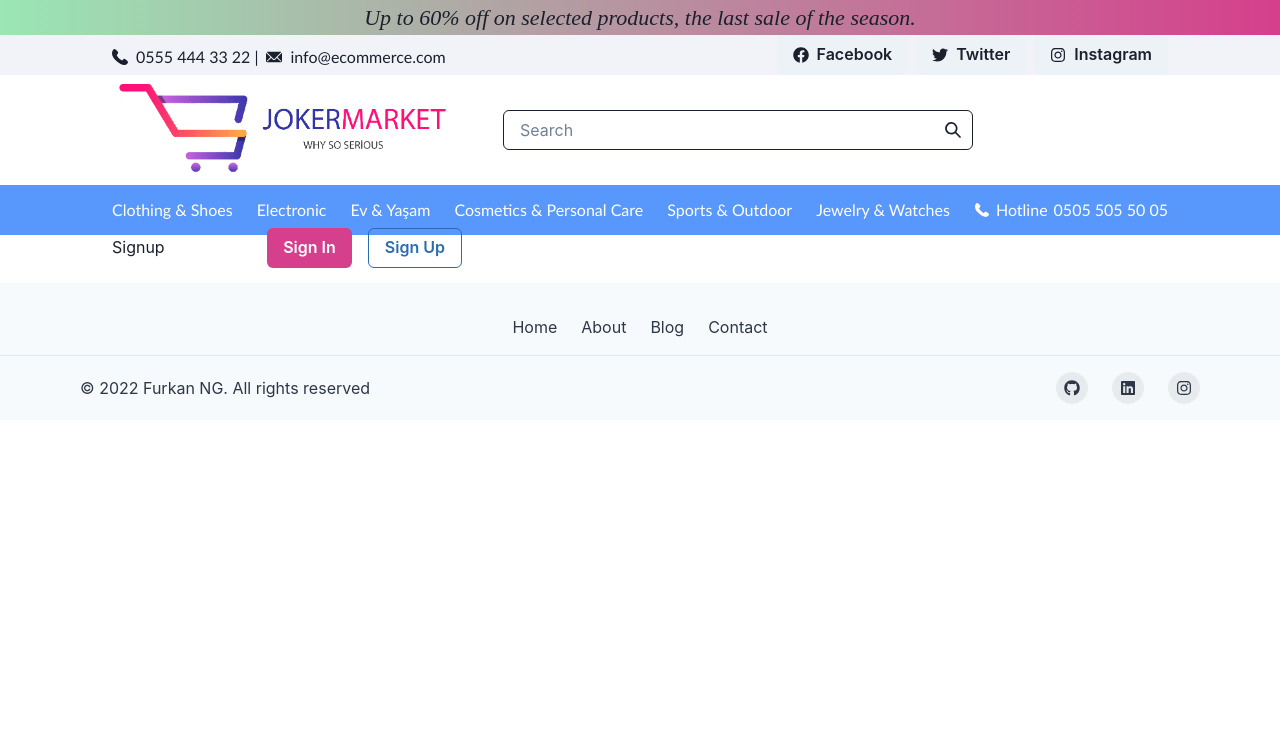
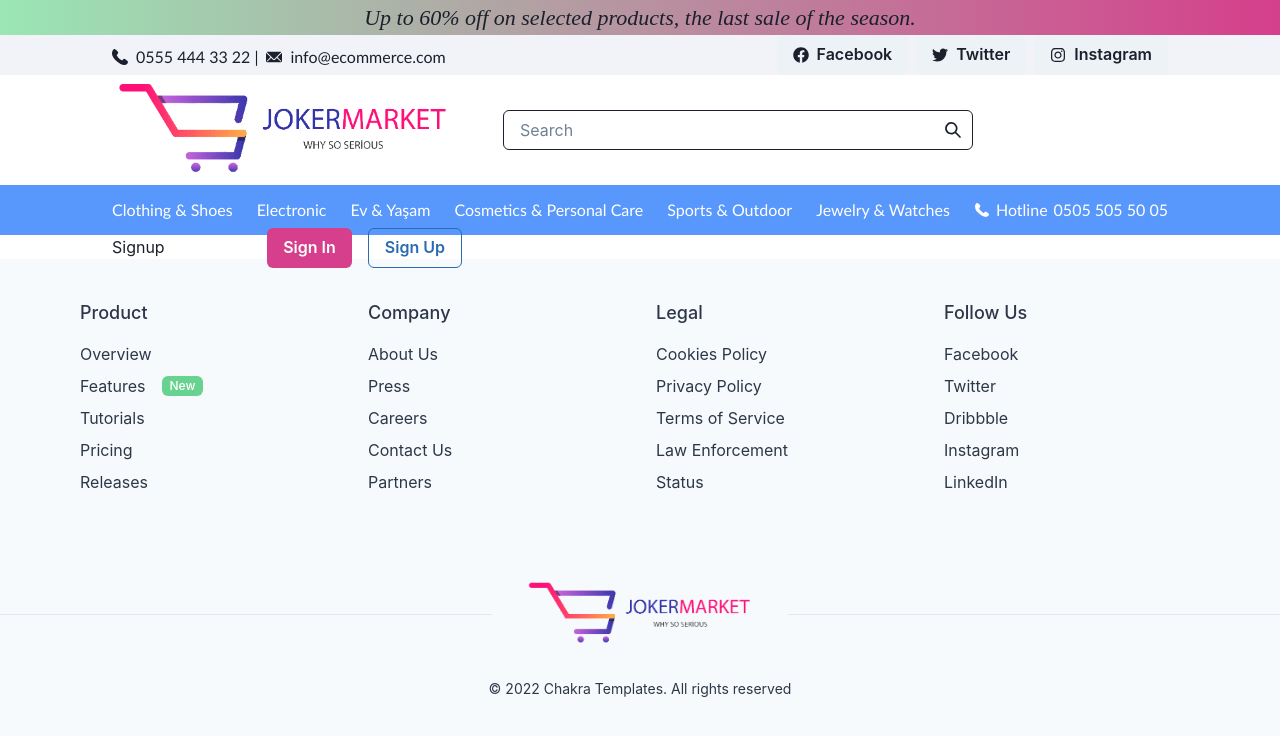
Before and after one commit to furkanng/ecommerce-app, a React (Create React App) app in the folder client/: page /signup in a window 1280 px wide. Shown: the top 736 px of the page. Built offline with nearby package versions, Linux system fonts and the light colour scheme.

Commit message:
footer complated

```diff
--- a/client/src/components/Footer/index.jsx
+++ b/client/src/components/Footer/index.jsx
@@ -1,100 +1,105 @@
 import {
   Box,
-  chakra,
   Container,
+  Link,
+  SimpleGrid,
   Stack,
   Text,
+  Flex,
+  Tag,
   useColorModeValue,
-  VisuallyHidden,
   Image,
 } from "@chakra-ui/react";
-import { FaGithub, FaLinkedin, FaInstagram } from "react-icons/fa";
 import { ReactNode } from "react";
-import { Link } from "react-router-dom";
+import logo from "../../images/logo-1.png";
 
-const SocialButton = ({
-  children,
-  label,
-  href,
-}: {
-  children: ReactNode,
-  label: string,
-  href: string,
-}) => {
+const Logo = (props: any) => {
+  return <Image h={20} src={logo}/>;
+};
+
+const ListHeader = ({ children }: { children: ReactNode }) => {
   return (
-    <chakra.button
-      bg={useColorModeValue("blackAlpha.100", "whiteAlpha.100")}
-      rounded={"full"}
-      w={8}
-      h={8}
-      cursor={"pointer"}
-      as={"a"}
-      href={href}
-      display={"inline-flex"}
-      alignItems={"center"}
-      justifyContent={"center"}
-      transition={"background 0.3s ease"}
-      _hover={{
-        bg: useColorModeValue("blackAlpha.200", "whiteAlpha.200"),
-      }}
-    >
-      <VisuallyHidden>{label}</VisuallyHidden>
+    <Text fontWeight={"500"} fontSize={"lg"} mb={2}>
       {children}
-    </chakra.button>
+    </Text>
   );
 };
 
-export default function SmallCentered() {
+export default function LargeWithLogoCentered() {
   return (
     <Box
-      mt="6"
       bg={useColorModeValue("gray.50", "gray.900")}
       color={useColorModeValue("gray.700", "gray.200")}
     >
-      <Container
-        as={Stack}
-        maxW={"6xl"}
-        py={4}
-        spacing={4}
-        justify={"center"}
-        align={"center"}
-      >
-        <Image  maxH="70px" />
-        <Stack direction={"row"} spacing={6}>
-          <Link to="/">Home</Link>
-          <Link to="/signin">About</Link>
-          <Link to="/signup">Blog</Link>
-          <Link to={"#"}>Contact</Link>
-        </Stack>
+      <Container as={Stack} maxW={"6xl"} py={10}>
+        <SimpleGrid columns={{ base: 1, sm: 2, md: 4 }} spacing={8}>
+          <Stack align={"flex-start"}>
+            <ListHeader>Product</ListHeader>
+            <Link href={"#"}>Overview</Link>
+            <Stack direction={"row"} align={"center"} spacing={2}>
+              <Link href={"#"}>Features</Link>
+              <Tag
+                size={"sm"}
+                bg={useColorModeValue("green.300", "green.800")}
+                ml={2}
+                color={"white"}
+              >
+                New
+              </Tag>
+            </Stack>
+            <Link href={"#"}>Tutorials</Link>
+            <Link href={"#"}>Pricing</Link>
+            <Link href={"#"}>Releases</Link>
+          </Stack>
+          <Stack align={"flex-start"}>
+            <ListHeader>Company</ListHeader>
+            <Link href={"#"}>About Us</Link>
+            <Link href={"#"}>Press</Link>
+            <Link href={"#"}>Careers</Link>
+            <Link href={"#"}>Contact Us</Link>
+            <Link href={"#"}>Partners</Link>
+          </Stack>
+          <Stack align={"flex-start"}>
+            <ListHeader>Legal</ListHeader>
+            <Link href={"#"}>Cookies Policy</Link>
+            <Link href={"#"}>Privacy Policy</Link>
+            <Link href={"#"}>Terms of Service</Link>
+            <Link href={"#"}>Law Enforcement</Link>
+            <Link href={"#"}>Status</Link>
+          </Stack>
+          <Stack align={"flex-start"}>
+            <ListHeader>Follow Us</ListHeader>
+            <Link href={"#"}>Facebook</Link>
+            <Link href={"#"}>Twitter</Link>
+            <Link href={"#"}>Dribbble</Link>
+            <Link href={"#"}>Instagram</Link>
+            <Link href={"#"}>LinkedIn</Link>
+          </Stack>
+        </SimpleGrid>
       </Container>
-
-      <Box
-        borderTopWidth={1}
-        borderStyle={"solid"}
-        borderColor={useColorModeValue("gray.200", "gray.700")}
-      >
-        <Container
-          as={Stack}
-          maxW={"6xl"}
-          py={4}
-          direction={{ base: "column", md: "row" }}
-          spacing={4}
-          justify={{ base: "center", md: "space-between" }}
-          align={{ base: "center", md: "center" }}
+      <Box py={10}>
+        <Flex
+          align={"center"}
+          _before={{
+            content: '""',
+            borderBottom: "1px solid",
+            borderColor: useColorModeValue("gray.200", "gray.700"),
+            flexGrow: 1,
+            mr: 8,
+          }}
+          _after={{
+            content: '""',
+            borderBottom: "1px solid",
+            borderColor: useColorModeValue("gray.200", "gray.700"),
+            flexGrow: 1,
+            ml: 8,
+          }}
         >
-          <Text>© 2022 Furkan NG. All rights reserved</Text>
-          <Stack direction={"row"} spacing={6}>
-            <SocialButton label={"GitHub"} href={"https://github.com/furkanng"}>
-              <FaGithub />
-            </SocialButton>
-            <SocialButton label={"Linkedin"} href={"https://www.linkedin.com/in/furkan-guzelgorur/"}>
-              <FaLinkedin/>
-            </SocialButton>
-            <SocialButton label={"Instagram"} href={"https://www.instagram.com/ngfurkan/"}>
-              <FaInstagram />
-            </SocialButton>
-          </Stack>
-        </Container>
+          <Logo />
+        </Flex>
+        <Text pt={6} fontSize={"sm"} textAlign={"center"}>
+          © 2022 Chakra Templates. All rights reserved
+        </Text>
       </Box>
     </Box>
   );
```
